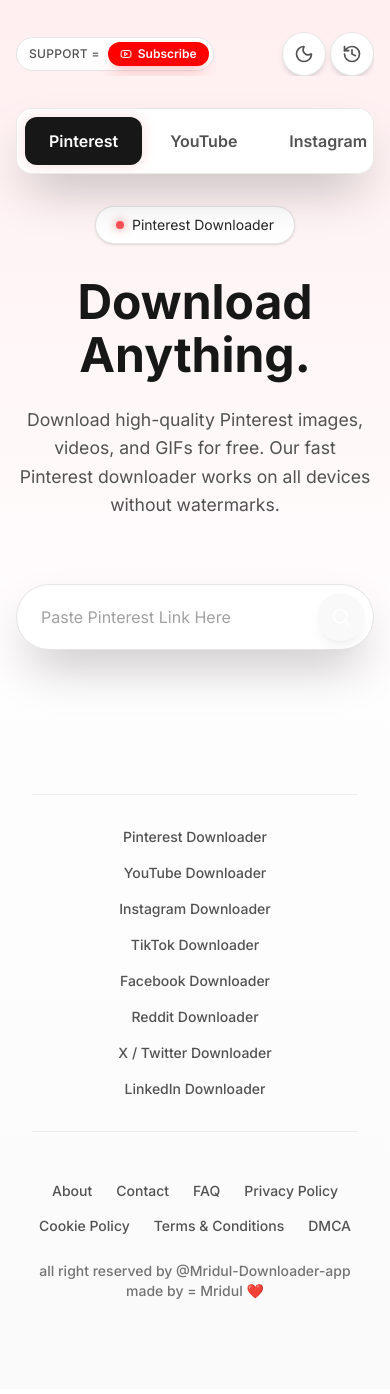
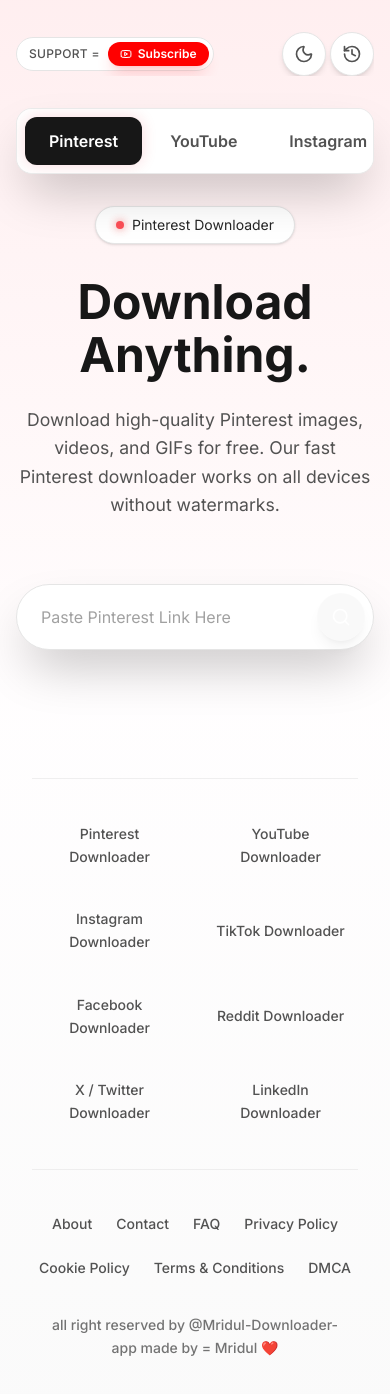
Before and after one commit to tyer255/Aura-Downloader, a React (Vite) app: page / in a window 390 px wide. Shown: the top 1394 px of the page. Built offline with nearby package versions, Linux system fonts and the light colour scheme.

Commit message:
feat: add PWA support and update footer layout
- Implement Service Worker with fetch handler
- Add manifest and PWA meta tags
- Refactor footer grid layout for better responsiveness

```diff
--- a/index.html
+++ b/index.html
@@ -10,6 +10,12 @@
     <meta name="robots" content="index, follow" />
     <meta name="theme-color" content="#ef4444" />
 
+        <link rel="manifest" href="/manifest.json" />
+    <link rel="apple-touch-icon" href="/icon-192.png" />
+    <meta name="apple-mobile-web-app-capable" content="yes" />
+    <meta name="apple-mobile-web-app-status-bar-style" content="black-translucent" />
+    <meta property="og:image" content="/icon-512.png" />
+    <meta property="twitter:image" content="/icon-512.png" />
     <!-- Open Graph / Facebook -->
     <meta property="og:type" content="website" />
     <meta property="og:title" content="Universal Social Media Downloader | Save Videos & Images" />
@@ -33,5 +39,25 @@
   <body>
     <div id="root"></div>
     <script type="module" src="/src/main.tsx"></script>
+      <script>
+      if ('serviceWorker' in navigator) {
+        window.addEventListener('load', () => {
+          navigator.serviceWorker.register('/sw.js').then(reg => {
+            console.log('ServiceWorker registration successful');
+          }).catch(err => {
+            console.log('ServiceWorker registration failed: ', err);
+          });
+        });
+      }
+
+      // Request notification permission if not already granted or denied
+      if ('Notification' in window) {
+        if (Notification.permission === 'default') {
+          setTimeout(() => {
+            Notification.requestPermission();
+          }, 3000);
+        }
+      }
+    </script>
   </body>
 </html>
--- a/public/sw.js
+++ b/public/sw.js
@@ -1,4 +1,4 @@
-const CACHE_NAME = 'downloader-cache-v1';
+const CACHE_NAME = 'downloader-cache-v2';
 
 self.addEventListener('install', (event) => {
   self.skipWaiting();
@@ -7,3 +7,15 @@
 self.addEventListener('activate', (event) => {
   event.waitUntil(clients.claim());
 });
+
+self.addEventListener('fetch', (event) => {
+  // A simple pass-through fetch handler is required by some browsers to trigger the PWA install prompt.
+  // We can just network-first or pass-through.
+  if (event.request.method !== 'GET') return;
+
+  event.respondWith(
+    fetch(event.request).catch(() => {
+      return caches.match(event.request);
+    })
+  );
+});
--- a/src/App.tsx
+++ b/src/App.tsx
@@ -1802,14 +1802,17 @@
       </div>
 
       {/* Footer */}
-      <footer className="mt-auto pt-24 pb-8 w-full max-w-7xl mx-auto px-4 relative z-10">
-        <div className={clsx("grid grid-cols-1 sm:grid-cols-2 md:grid-cols-3 lg:grid-cols-4 gap-4 sm:gap-6 lg:gap-8 mb-12 py-8 border-y", isLight ? "border-neutral-200/60" : "border-white/10")}>
+      <footer className="mt-auto pt-20 pb-10 w-full max-w-7xl mx-auto px-4 relative z-10">
+        <div className={clsx(
+          "grid grid-cols-2 sm:grid-cols-3 lg:grid-cols-4 gap-x-4 gap-y-8 sm:gap-x-8 sm:gap-y-10 mb-10 py-10 border-y",
+          isLight ? "border-neutral-200/60" : "border-white/10"
+        )}>
           {TABS.map((tab) => (
             <Link
               key={tab.id}
               to={`/${tab.id}-downloader`}
               className={clsx(
-                "inline-flex flex-col gap-1 text-sm font-medium transition-colors hover:-translate-y-0.5 transform duration-200 sm:items-start items-center text-center sm:text-left",
+                "flex items-center justify-center sm:justify-start px-2 py-1 text-sm font-medium transition-colors hover:-translate-y-0.5 transform duration-200 text-center sm:text-left leading-relaxed",
                 isLight ? "text-neutral-600 hover:text-neutral-900" : "text-neutral-400 hover:text-white"
               )}
             >
@@ -1817,8 +1820,8 @@
             </Link>
           ))}
         </div>
-        <div className="text-center flex flex-col items-center gap-6">
-          <div className="flex flex-wrap justify-center gap-x-6 gap-y-3 text-sm font-medium leading-relaxed">
+        <div className="flex flex-col items-center justify-center gap-6">
+          <div className="flex flex-wrap items-center justify-center gap-x-6 gap-y-4 text-sm font-medium leading-loose text-center max-w-3xl mx-auto">
             <Link to="/about" className={isLight ? "text-neutral-600 hover:text-neutral-900" : "text-neutral-400 hover:text-white"}>About</Link>
             <Link to="/contact" className={isLight ? "text-neutral-600 hover:text-neutral-900" : "text-neutral-400 hover:text-white"}>Contact</Link>
             <Link to="/faq" className={isLight ? "text-neutral-600 hover:text-neutral-900" : "text-neutral-400 hover:text-white"}>FAQ</Link>
@@ -1828,7 +1831,7 @@
             <Link to="/dmca" className={isLight ? "text-neutral-600 hover:text-neutral-900" : "text-neutral-400 hover:text-white"}>DMCA</Link>
           </div>
           <p className={clsx(
-            "text-sm font-medium transition-colors mb-2 text-center",
+            "text-sm font-medium transition-colors text-center mt-2 leading-relaxed px-4",
             isLight ? "text-neutral-500" : "text-neutral-500"
           )}>
             all right reserved by @Mridul-Downloader-app made by = Mridul ❤️
```
